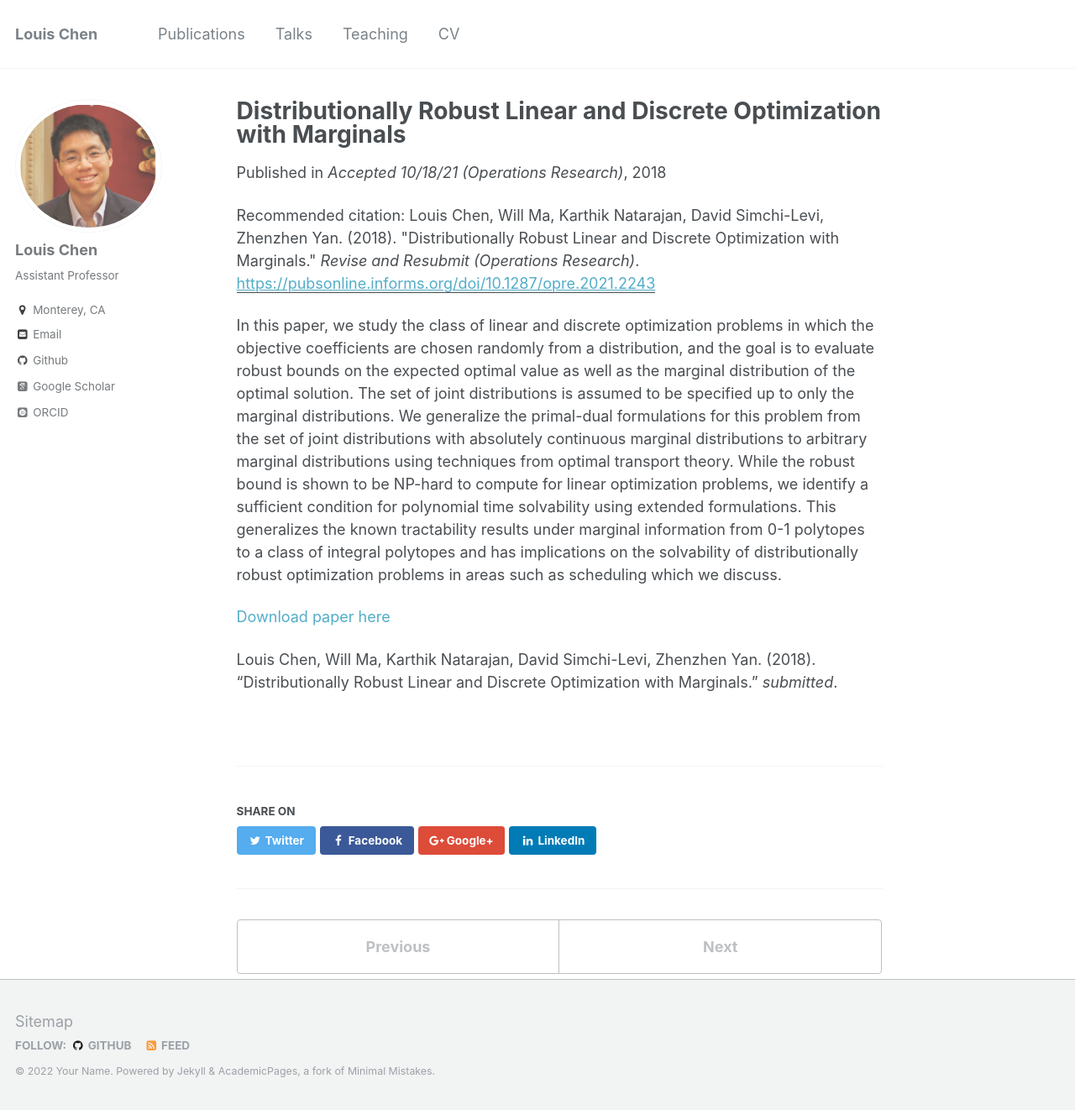
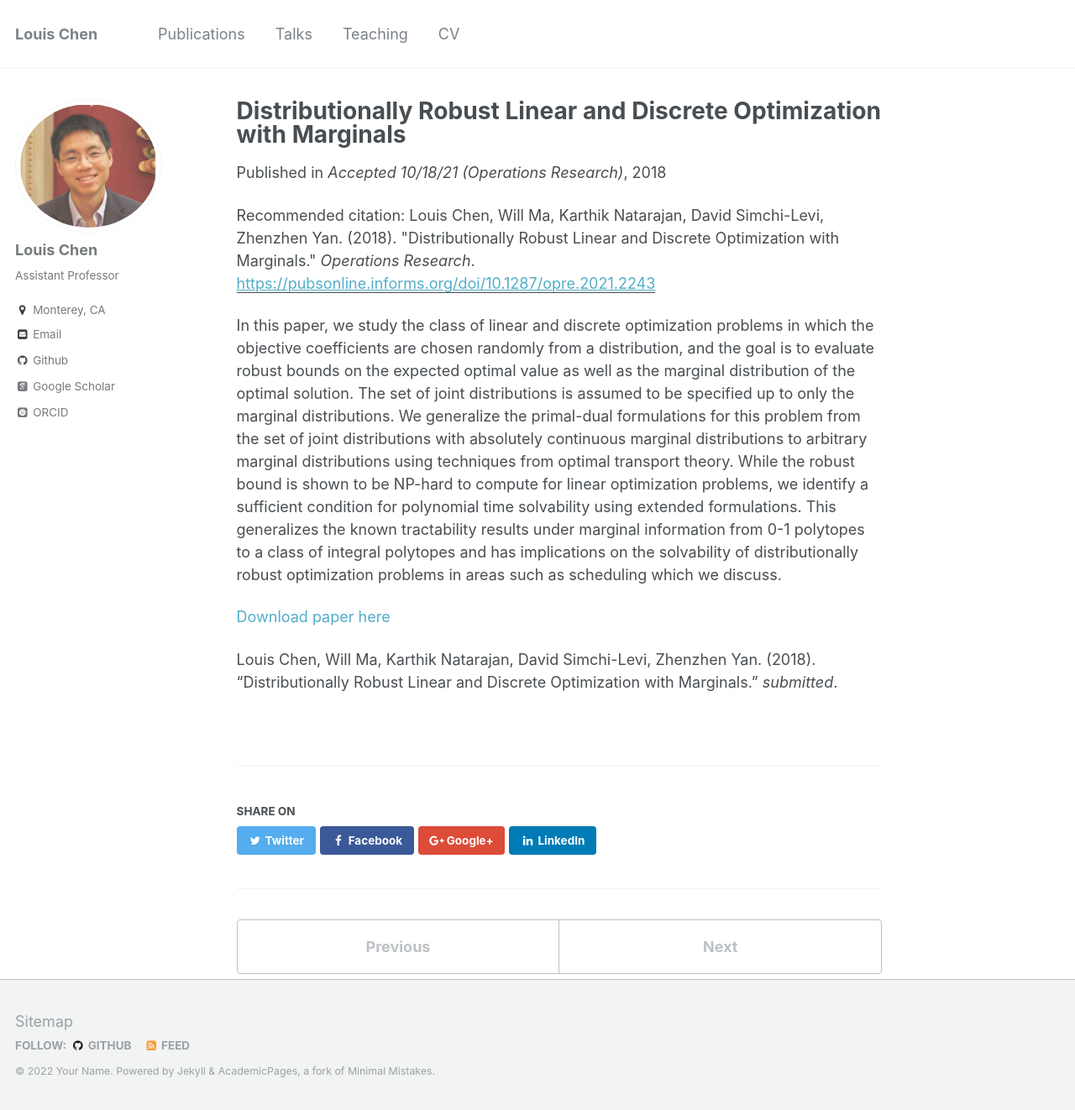
Before and after one commit to LouisLChen/LouisLChen.github.io, a Jekyll site: the page built from _publications/2015-10-01-paper-title-number-3.md, in a window 1280 px wide and 1322 px high. Shown: the whole window at 84% size. Built offline with Jekyll 4.4.1, drawn with Linux system fonts in a browser that asks for light colours; some web fonts are replaced.

Commit message:
Update 2015-10-01-paper-title-number-3.md

```diff
--- a/_publications/2015-10-01-paper-title-number-3.md
+++ b/_publications/2015-10-01-paper-title-number-3.md
@@ -6,7 +6,7 @@ excerpt: 'In this paper, we study the class of linear and discrete optimization
 date: 2018-04-27
 venue: 'Accepted 10/18/21 (Operations Research)'
 paperurl: 'https://pubsonline.informs.org/doi/10.1287/opre.2021.2243'
-citation: 'Louis Chen, Will Ma, Karthik Natarajan, David Simchi-Levi, Zhenzhen Yan. (2018). &quot;Distributionally Robust Linear and Discrete Optimization with Marginals.&quot; <i>Revise and Resubmit (Operations Research)</i>.'
+citation: 'Louis Chen, Will Ma, Karthik Natarajan, David Simchi-Levi, Zhenzhen Yan. (2018). &quot;Distributionally Robust Linear and Discrete Optimization with Marginals.&quot; <i>Operations Research</i>.'
 ---
 In this paper, we study the class of linear and discrete optimization problems in which the objective coefficients are chosen randomly from a distribution, and the goal is to evaluate robust bounds on the expected optimal value as well as the marginal distribution of the optimal solution. The set of joint distributions is assumed to be specified up to only the marginal distributions. We generalize the primal-dual formulations for this problem from the set of joint distributions with absolutely continuous marginal distributions to arbitrary marginal distributions using techniques from optimal transport theory. While the robust bound is shown to be NP-hard to compute for linear optimization problems, we identify a sufficient condition for polynomial time solvability using extended formulations. This generalizes the known tractability results under marginal information from 0-1 polytopes to a class of integral polytopes and has implications on the solvability of distributionally robust optimization problems in areas such as scheduling which we discuss.
 
```
